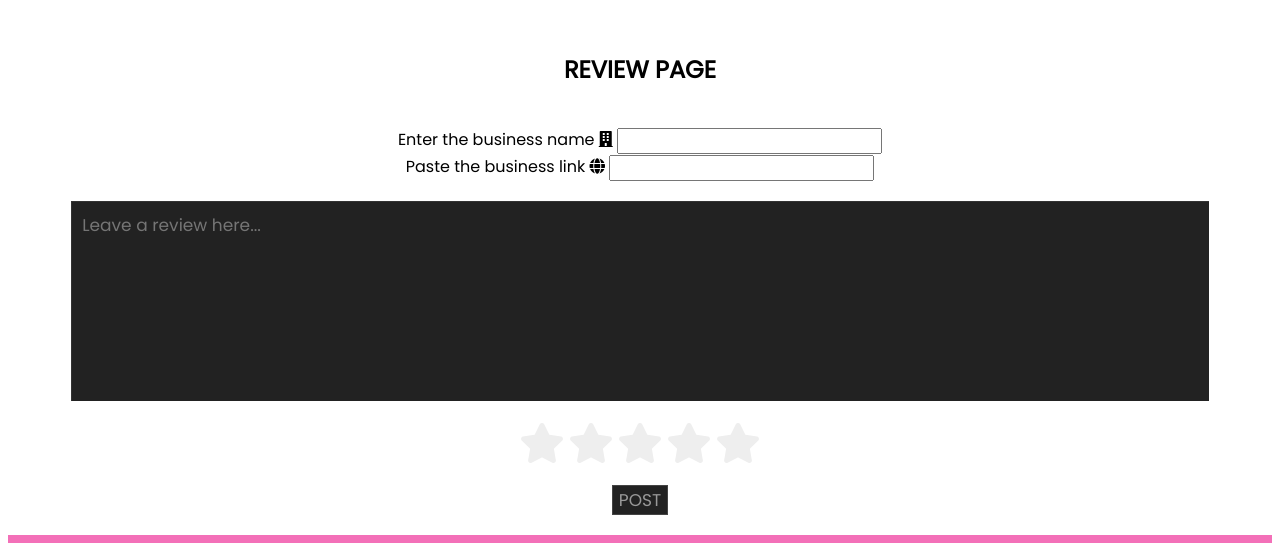
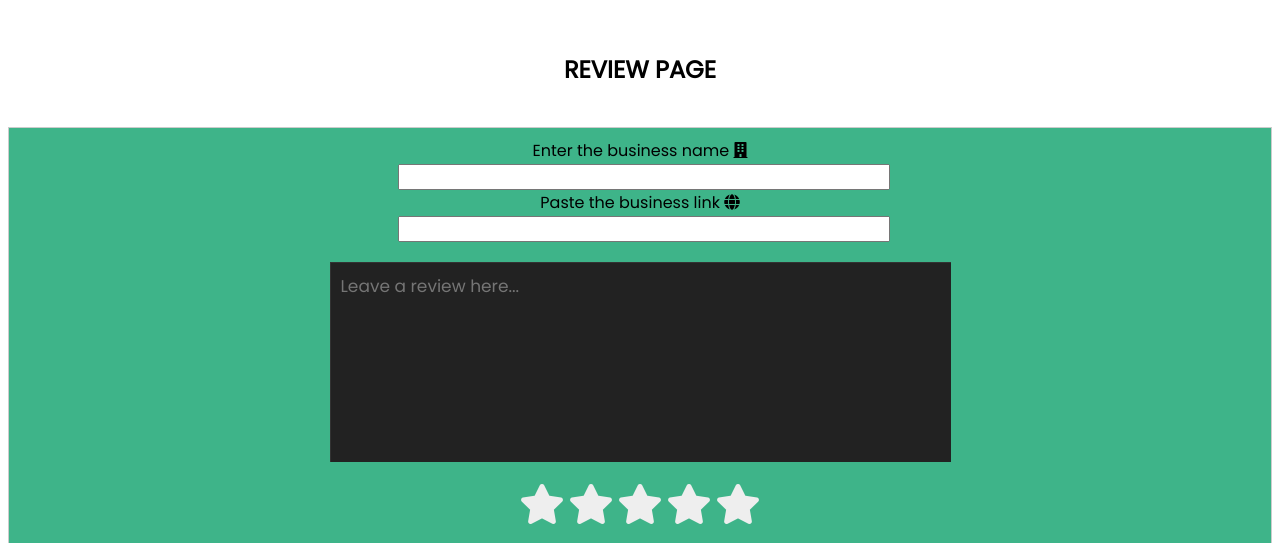
Before and after one commit to Kembu/The_Plug_ke, a plain HTML site: page review.html in a window 1280 px wide. Shown: the part 106-649 px from the top of the page. Drawn offline with nearby package versions, Linux system fonts and the light colour scheme.

Commit message:
Review page

```diff
--- a/css/review.css
+++ b/css/review.css
@@ -94,6 +94,9 @@ nav {
 .container {
   margin-top: 20px;
   margin-bottom: 20px;
+  border: 1px solid #ccc;
+  background-color: #3EB489;
+  padding: 10px;
   display: flex;
   flex-direction: column;
   align-items: center;
@@ -101,8 +104,12 @@ nav {
   text-align: center;
 }
 
+.wide-input {
+  width: 100%;
+}
+
 form .textarea {
-  width: 90%;
+  width: 50%;
   height: 200px;
   overflow: hidden;
   margin-top: 20px;
--- a/review.html
+++ b/review.html
@@ -58,13 +58,13 @@
               <label class="business-name"> Enter the business name
                 <i class="fas fa-building"></i>
               </label>
-              <input type="text" name="business_name" autocomplete="off" />
+              <input type="text" name="business_name"  class="wide-input" autocomplete="off" />
             </div>
             <div class="Business-link">
               <label class="business-link"> Paste the business link
                 <i class="fas fa-globe"></i>
               </label>
-              <input type="text" name="business_link" autocomplete="off" />
+              <input type="text" name="business_link" class="wide-input" autocomplete="off" />
             </div>
           </div>
           <div class="textarea">
```
